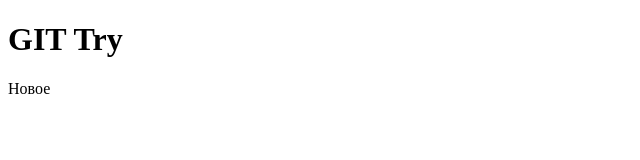
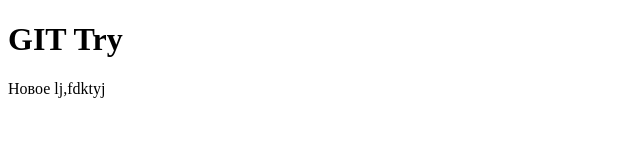
Before and after one commit to Batman-Igor/site1, a plain HTML site: page index.html in a window 1280 px wide. Shown: the full height of the page, 0-640 px from the left. Drawn offline with Linux system fonts and the light colour scheme.

Commit message:
second remake

```diff
--- a/index.html
+++ b/index.html
@@ -5,6 +5,6 @@
 </head>
 <body>
 	<h1>GIT Try</h1>
-	<p>Новое</p>
+	<p>Новое lj,fdktyj</p>
 </body>
 </html>
```
